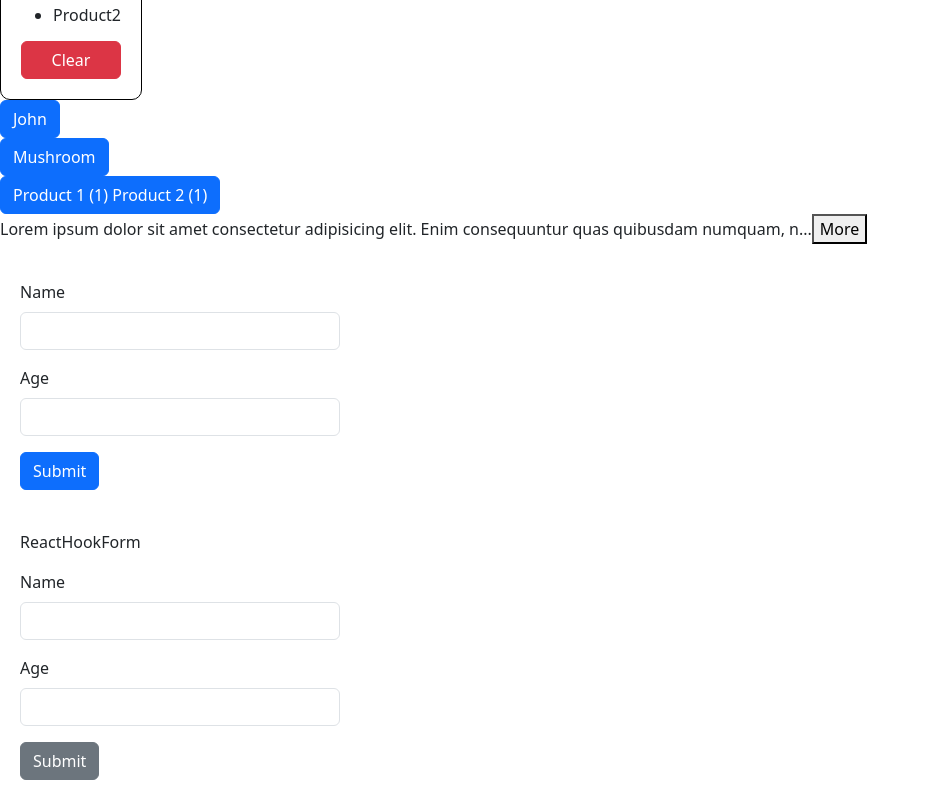
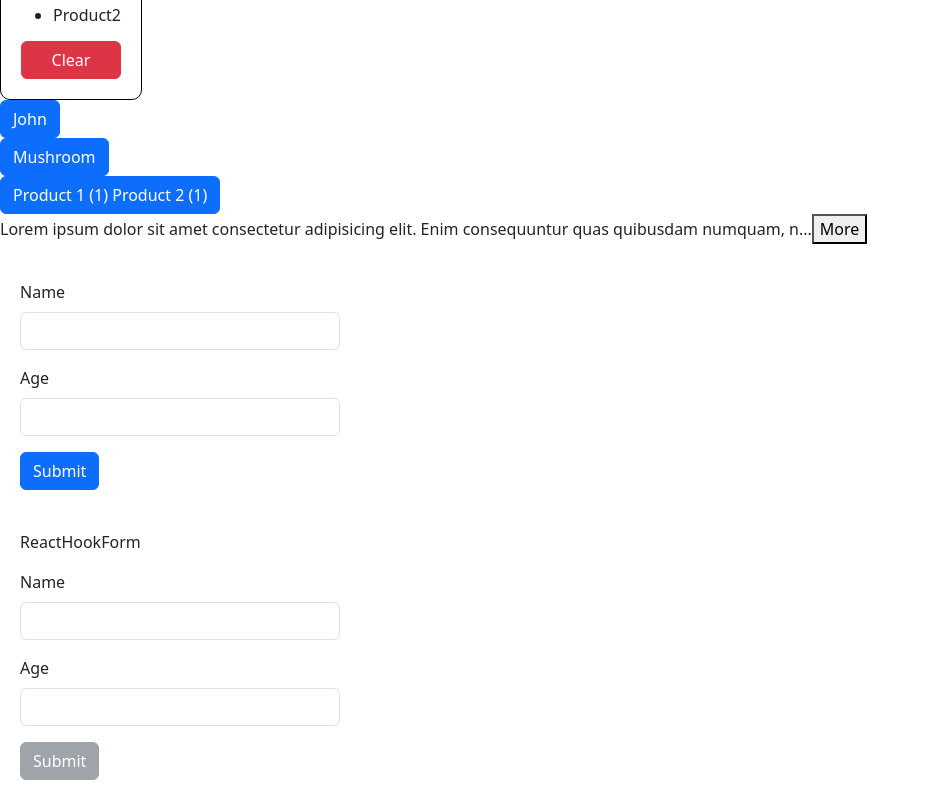
Before and after one commit to LoresiaHamster/react-app, a React (Vite) app: page / in a window 1280 px wide. Shown: the part 753-1553 px from the top of the page, without its empty margins (0-930 px from the left). Built offline with nearby package versions, Linux system fonts and the light colour scheme.

Commit message:
Disabling Submit Button

```diff
--- a/src/components/ReactForm/ReactForm.tsx
+++ b/src/components/ReactForm/ReactForm.tsx
@@ -23,7 +23,7 @@ const ReactForm = () => {
   const {
     register,
     handleSubmit,
-    formState: { errors },
+    formState: { errors, isValid },
   } = useForm<FormData>({ resolver: zodResolver(schema) });
 
   const onSubmit = (data: FieldValues) => console.log(data);
@@ -55,7 +55,7 @@ const ReactForm = () => {
         />
         {errors.age && <p className='text-danger'>{errors.age.message}</p>}
       </div>
-      <button className='btn btn-secondary' type='submit'>
+      <button disabled={!isValid} className='btn btn-secondary' type='submit'>
         Submit
       </button>
     </form>
```
